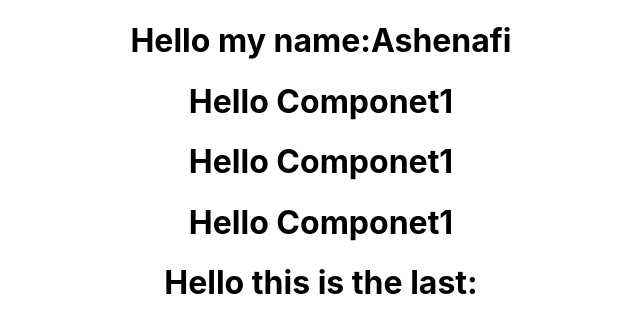
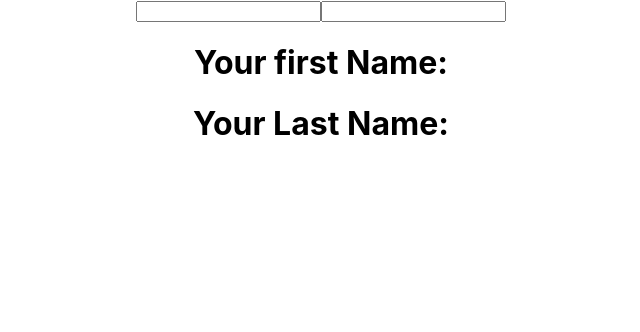
Before and after one commit to alxSoftware2024/React, a React (Create React App) app in the folder my-first-app/: page / in a window 1280 px wide. Shown: the top 332 px of the page, without its empty margins (319-959 px from the left). Built offline with nearby package versions, Linux system fonts and the light colour scheme.

Commit message:
Use state

```diff
--- a/my-first-app/src/App.js
+++ b/my-first-app/src/App.js
@@ -15,6 +15,7 @@ import Contact from './Router/Contact';
 import About from './Router/About';
 import Usestates from './Hooks/Usestates'
 import Usestates2 from './Hooks/Usestates2'
+import Usestates3 from './Hooks/Usestates3'
 import Useeffect1 from './Hooks/Useeffect1'
 import Useeffect2 from './Hooks/Useeffect2'
 import Usecontext from './Hooks/Usecontext'
@@ -28,14 +29,15 @@ function App() {
   // const [name,setName]=useState('Ashenafi')
   return (
     <div className="App">
+      <Usestates3/>
 
       {/* <custmerName.Provider value={"Ashenafi"}>
 <Usecontext2/>
       </custmerName.Provider> */}
-{ <Ownercontext.Provider value={'Ashenafi'}>
+{/* { <Ownercontext.Provider value={'Ashenafi'}>
 <Usecontext2/>
 
-</Ownercontext.Provider> }
+</Ownercontext.Provider> } */}
       {/* <Useeffect2/> */}
       {/* <Useeffect1/> */}
       {/* <Usestates2/> */}
--- /dev/null
+++ b/my-first-app/src/Hooks/Usestates3.jsx
@@ -0,0 +1,19 @@
+import React, { useState } from 'react'
+
+function Usestates3() {
+    const [Fname,setnamef]=useState('')
+    const [Lname,setnamel]=useState('')
+
+  return (
+<>
+<input type='text' value={Fname} onChange={e=>setnamef(e.target.value)}/>
+<input type='text' value={Lname} onChange={e=>setnamel(e.target.value)}/>
+
+<h1>Your first Name:{Fname}</h1>
+<h1>Your Last Name:{Lname}</h1>
+
+</>
+    )
+}
+
+export default Usestates3
```
